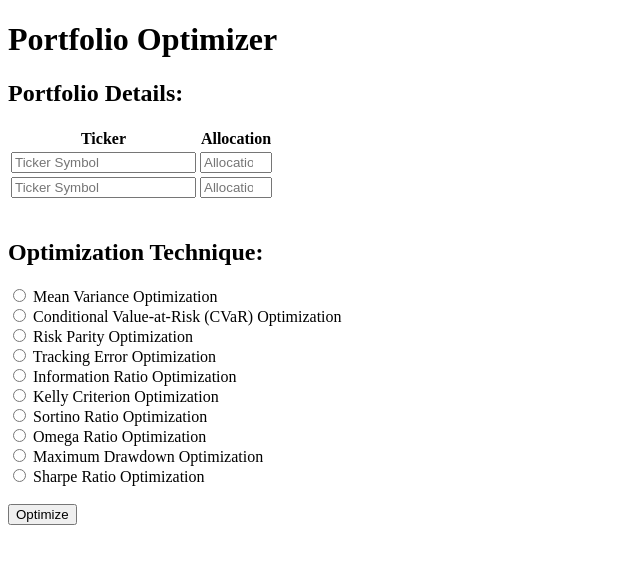
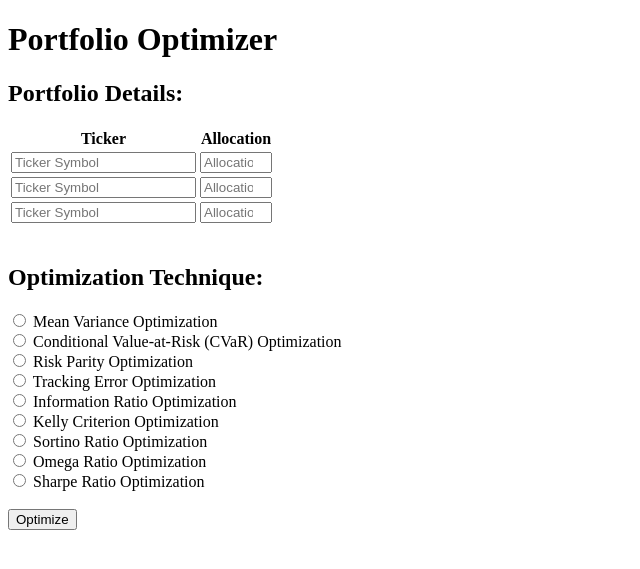
Before and after one commit to mg343/Portfolio-Optimizer, a Flask app: page / in a window 1280 px wide. Shown: the top 569 px of the page, without its empty margins (0-640 px from the left). Run offline with Flask 3, Linux system fonts and the light colour scheme.

Commit message:
added an extra ticker input, removed drawdown optimization

```diff
--- a/app.py
+++ b/app.py
@@ -23,7 +23,7 @@ def optimize():
     # Retrieve the data for the selected ticker symbols from Yahoo Finance
     data = pd.DataFrame()
     for ticker in ticker_symbols:
-        stock_data = yf.download(ticker, start='2010-01-01', end='2023-05-28')
+        stock_data = yf.download(ticker, start='2010-01-01')
         stock_returns = stock_data['Adj Close'].pct_change()
         data[ticker] = stock_returns
 
@@ -75,8 +75,8 @@ def optimize():
                            ticker_symbols=ticker_symbols,
                            allocations=allocations,
                            weights=weights,
-                           currentreturn=currentreturn,
-                           optimizedreturn=optimizedreturn,
+                           currentreturn=optimizedreturn,
+                           optimizedreturn=currentreturn,
                            volatility=volatility,
                            returnchart = returnchart, name=name, value1=value1)
 
--- a/templates/index.html
+++ b/templates/index.html
@@ -20,11 +20,11 @@
                 <td><input type="text" name="ticker" placeholder="Ticker Symbol" required></td>
                 <td><input type="number" name="allocation" placeholder="Allocation" step="0.01" min="0" max="1" required></td>
             </tr>
-            <!-- <tr>
+            <tr>
                 <td><input type="text" name="ticker" placeholder="Ticker Symbol" required></td>
                 <td><input type="number" name="allocation" placeholder="Allocation" step="0.01" min="0" max="1" required></td>
             </tr>
-            <tr>
+            <!-- <tr>
                 <td><input type="text" name="ticker" placeholder="Ticker Symbol" required></td>
                 <td><input type="number" name="allocation" placeholder="Allocation" step="0.01" min="0" max="1" required></td>
             </tr>
@@ -71,7 +71,6 @@
         <input type="radio" name="technique" value="kelly_criterion" required> Kelly Criterion Optimization<br>
         <input type="radio" name="technique" value="sortino_ratio" required> Sortino Ratio Optimization<br>
         <input type="radio" name="technique" value="omega_ratio" required> Omega Ratio Optimization<br>
-        <input type="radio" name="technique" value="maximum_drawdown" required> Maximum Drawdown Optimization<br>
         <input type="radio" name="technique" value="sharpe_ratio" required> Sharpe Ratio Optimization<br>
         <br>
         <input type="submit" value="Optimize">
```
